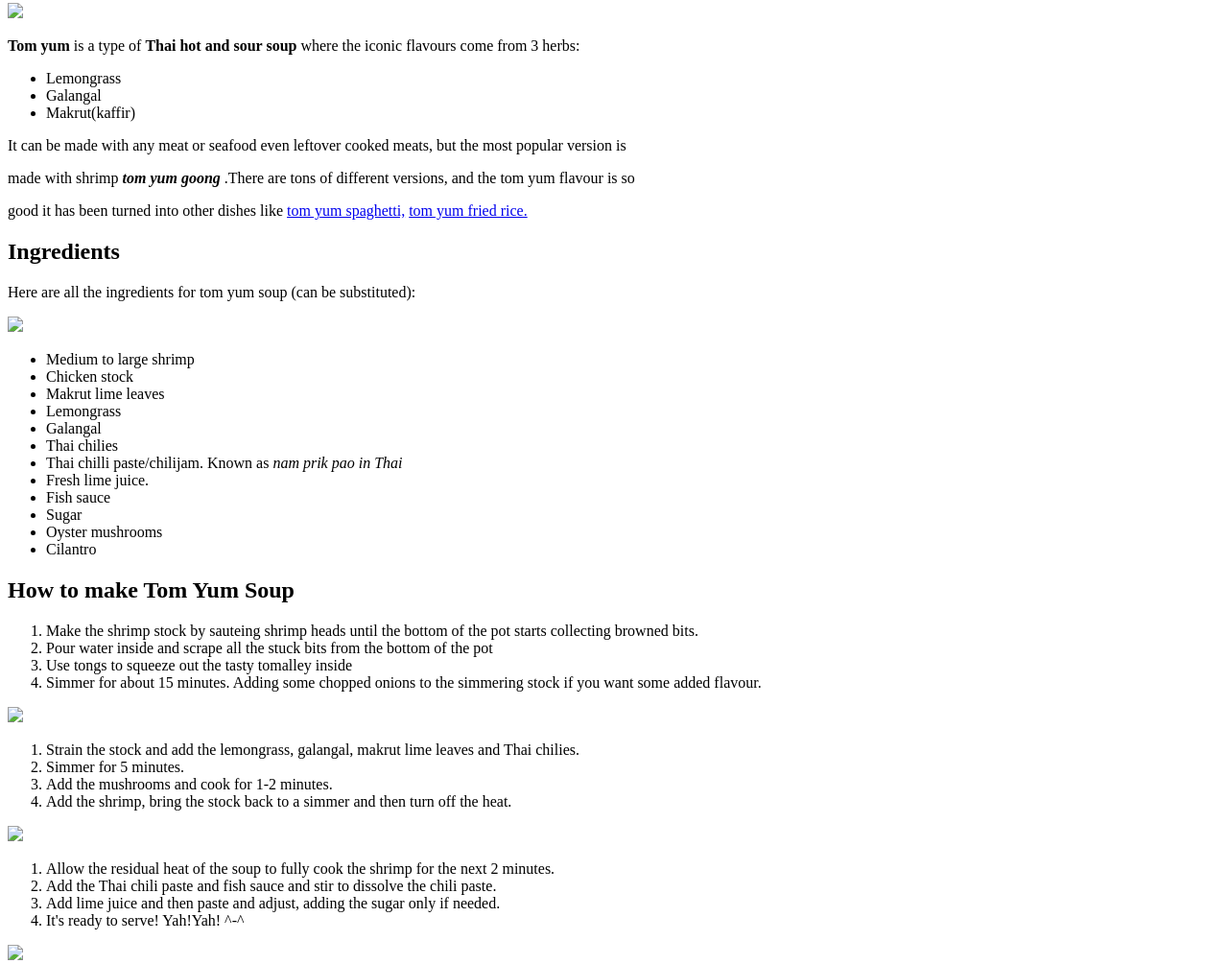
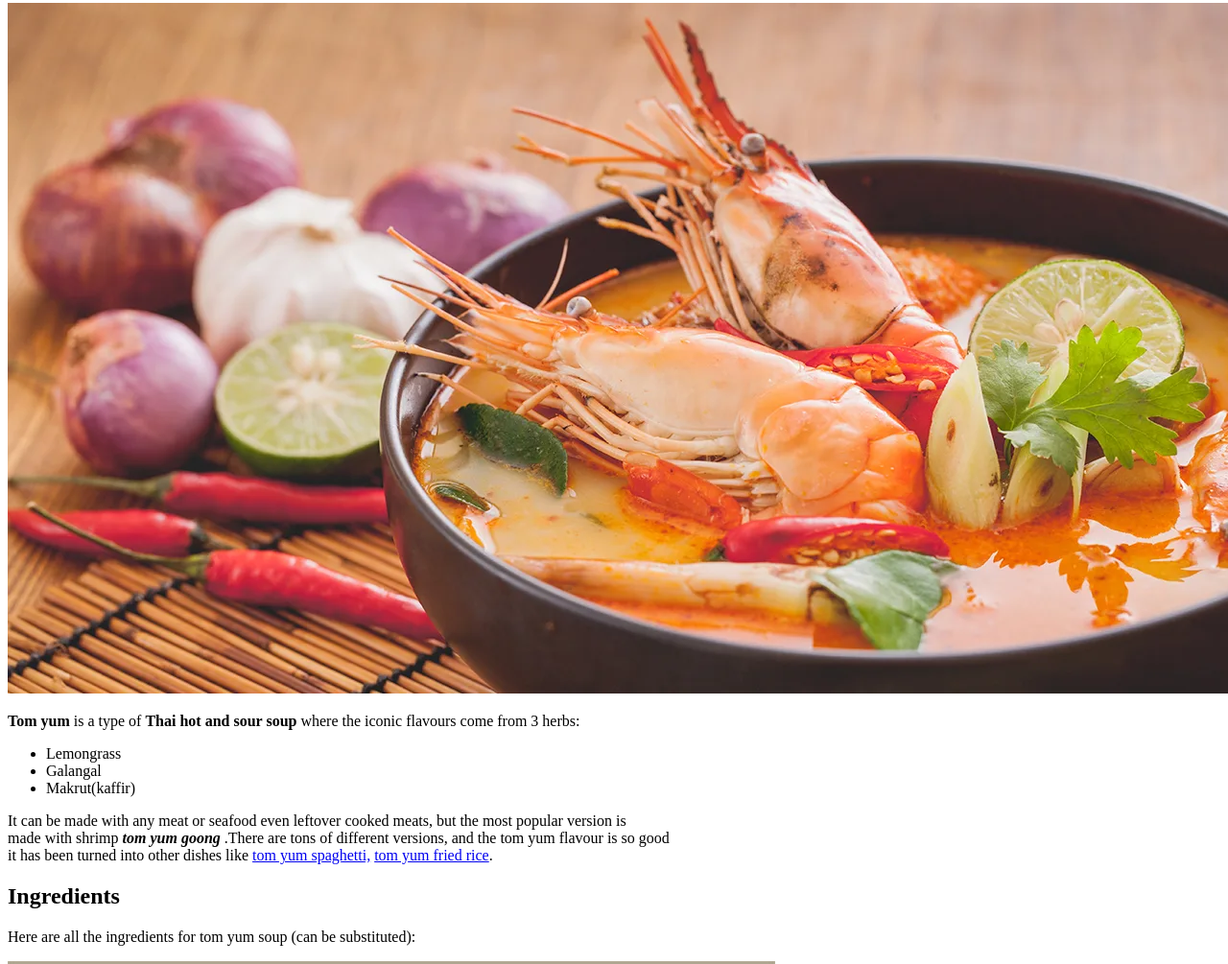
Before and after one commit to maimhuyen080/odin-recipes, a plain HTML site: page recipes/tomyum.html in a window 1280 px wide. Shown: the part 77-1082 px from the top of the page at 96% size. Drawn offline with Linux system fonts and the light colour scheme.

Commit message:
Add tomyum.html

```diff
--- a/recipes/tomyum.html
+++ b/recipes/tomyum.html
@@ -12,20 +12,24 @@ add a steps heading followed by an ordered list of the steps need for making the
 
     <body>
         <h1>Tom Yum</h1>
-        <img src="tomyum.jpg">
+        <img src="images/tomyum.jpg">
         <p><strong>Tom yum</strong> is a type of <b>Thai hot and sour soup </b>where the iconic flavours come from 3 herbs:
             <ul>
                 <li>Lemongrass</li>
                 <li>Galangal</li>
                 <li>Makrut(kaffir)</li>
             </ul>
-        It can be made with any meat or seafood even leftover cooked meats, but the most popular version is <p>made with shrimp <em><b>tom yum goong</b></em>
-        .There are tons of different versions, and the tom yum flavour is so <p>good it has been turned into other
-        dishes like <a href="tomyumspaghetti.html">tom yum spaghetti,</a> <a href="tomyumfriedrice.htlm">tom yum fried rice.</a>
-
+            <dl>
+                <dt>
+                <dd></dd>It can be made with any meat or seafood even leftover cooked meats, but the most popular version is </dd>
+                <dd></dd>made with shrimp <em><b>tom yum goong</b></em></dd></dd>
+                .There are tons of different versions, and the tom yum flavour is so good</dd>
+                <dd></dd> it has been turned into other dishes like <a href="tomyumspaghetti.html">tom yum spaghetti,</a> <a href="tomyumfriedrice.htlm">tom yum fried rice</a>.</dd>
+                </dt>
+            </dl>
         <h2>Ingredients</h2>
         <p>Here are all the ingredients for tom yum soup (can be substituted):</p>
-        <img src="ingredients-tom-yum-kung.jpg">
+        <img src="images/ingredients-tom-yum-kung.jpg">
         <ul>
             <li>Medium to large shrimp</li>
             <li>Chicken stock</li>
@@ -51,7 +55,7 @@ add a steps heading followed by an ordered list of the steps need for making the
             <p></p>
             <p></p>
         </ol>
-        <img src="1.jpg">
+        <img src="images/1.jpg">
         <ol type="5">
             <li>Strain the stock and add the lemongrass, galangal, makrut lime leaves and Thai chilies.</li>
             <li>Simmer for 5 minutes.</li>
@@ -60,7 +64,7 @@ add a steps heading followed by an ordered list of the steps need for making the
             <p></p>
             <p></p>
         </ol>
-        <img src="2.jpg">
+        <img src="images/2.jpg">
         <ol type="9">
             <li>Allow the residual heat of the soup to fully cook the shrimp for the next 2 minutes.</li>
             <li>Add the Thai chili paste and fish sauce and stir to dissolve the chili paste.</li>
@@ -69,9 +73,7 @@ add a steps heading followed by an ordered list of the steps need for making the
             <p></p>
             <p></p>
         </ol>
-        <img src="3.jpg">
-        </p>
-        </p>
+        <img src="images/1.jpg">
         <p><h1>Thank you for reading.</h1></p>
     </body>
 </html>
```
Also changed, not shown: recipes/images/1.jpg (added), recipes/images/2.jpg (added), recipes/images/3.jpg (added), recipes/images/ingredients-tom-yum-kung.jpg (added), recipes/images/tomyum.jpg (added).
